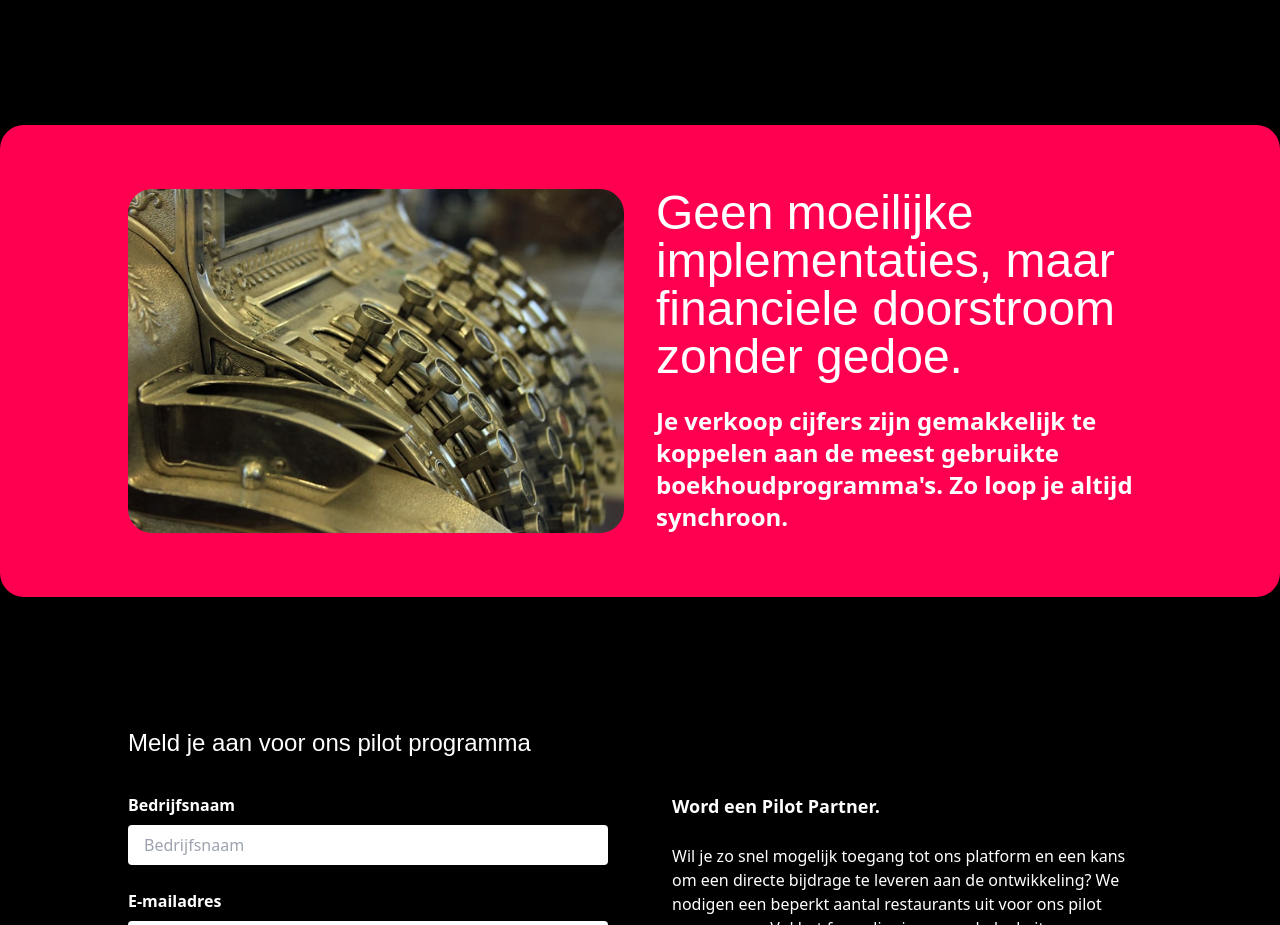
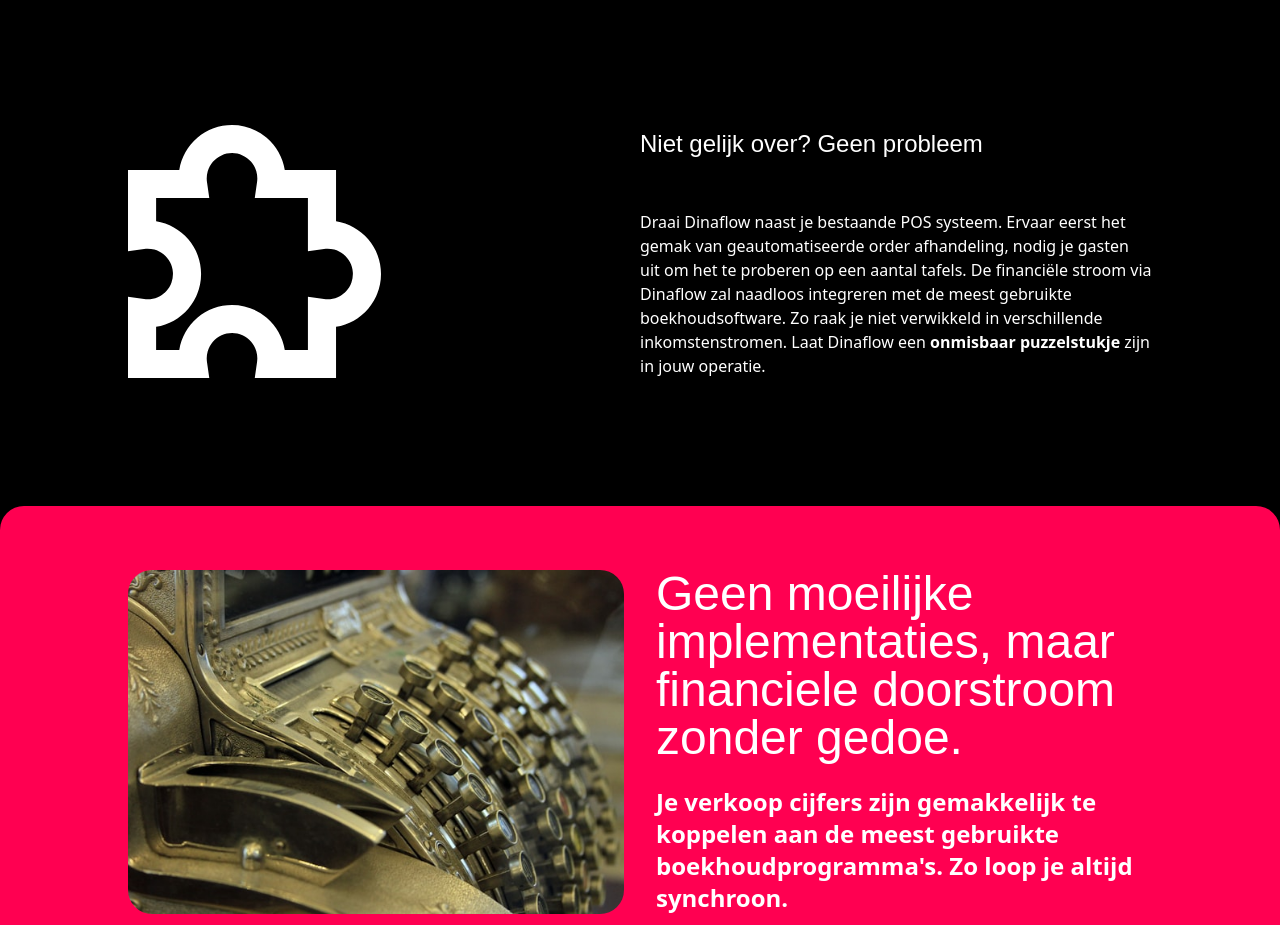
Before and after one commit to royvdw/dinaflow-pilot, a website built with Vite: page index.html in a window 1280 px wide. Shown: the part 3264-4189 px from the top of the page. Built offline with nearby package versions, Linux system fonts and the light colour scheme; some packages are replaced by stand-ins of ours; a web font is replaced by a local one.

Commit message:
"Niet gelijk over" content added

```diff
--- a/index.html
+++ b/index.html
@@ -253,6 +253,28 @@
           </p>
           <button class="btn btn-primary">Registreer voor de pilot</button>
         </section>
+        <section
+          class="max-w-5xl mx-auto p-8 md:p-0 pb-16 md:pb-32 flex items-center flex-col md:flex-row"
+        >
+          <div class="w-full md:w-1/2 mb-8 md:mb-0">
+            <img
+              src="./src/assets/icons/icon-puzzle.svg"
+              alt="Dinaflow als puzzelstukje"
+            />
+          </div>
+          <div class="w-full md:w-1/2">
+            <h2 class="mb-12">Niet gelijk over? Geen probleem</h2>
+            <p class="w-full">
+              Draai Dinaflow naast je bestaande POS systeem. Ervaar eerst het
+              gemak van geautomatiseerde order afhandeling, nodig je gasten uit
+              om het te proberen op een aantal tafels. De financiële stroom via
+              Dinaflow zal naadloos integreren met de meest gebruikte
+              boekhoudsoftware. Zo raak je niet verwikkeld in verschillende
+              inkomstenstromen. Laat Dinaflow een
+              <strong>onmisbaar puzzelstukje</strong> zijn in jouw operatie.
+            </p>
+          </div>
+        </section>
         <section class="bg-[#FF0051] py-8 md:py-16 rounded-3xl">
           <div class="w-screen md:max-w-5xl mx-auto">
             <div class="w-full flex flex-col md:flex-row gap-8 items-stretch">
```
Also changed, not shown: src/assets/icons/icon-puzzle.svg (added).
